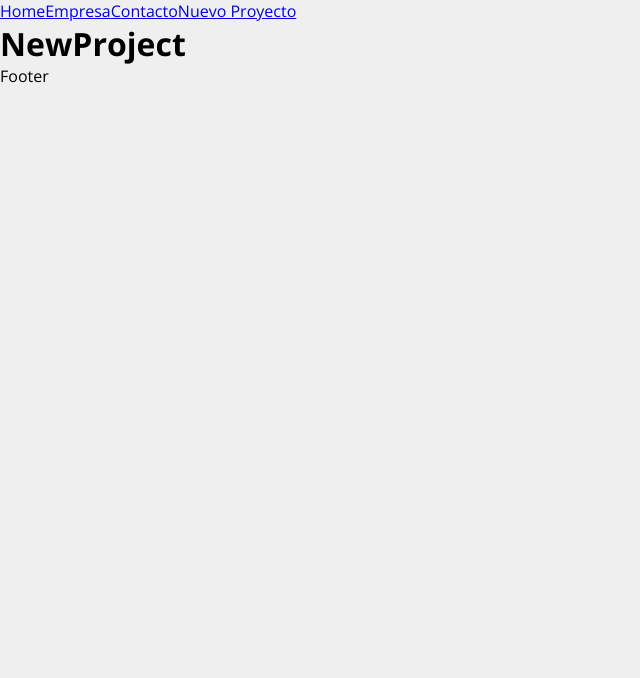
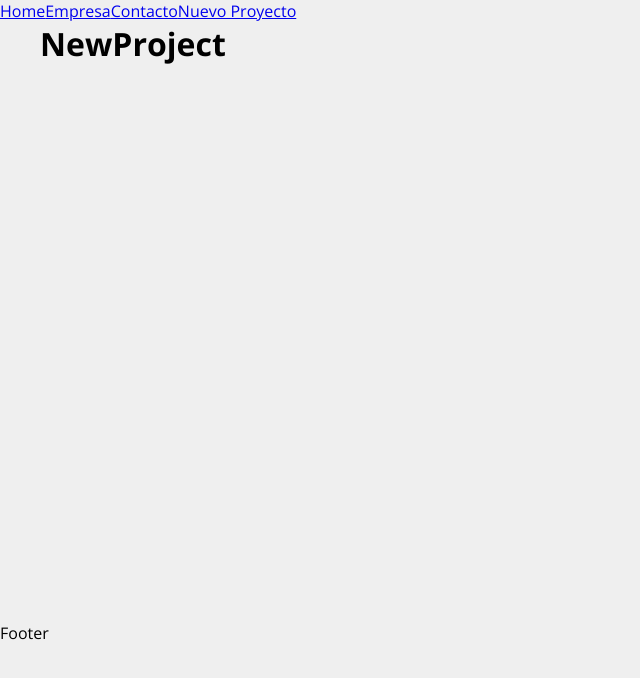
Before and after one commit to YagoCastelao/Proyecto-Costs, a React (Vite) app in the folder costs/: page /newproject in a window 1280 px wide. Shown: the top 678 px of the page, without its empty margins (0-640 px from the left). Built offline with nearby package versions, Linux system fonts and the light colour scheme.

Commit message:
Cambiado Router y creado primeros styles

```diff
--- a/costs/src/App.jsx
+++ b/costs/src/App.jsx
@@ -3,6 +3,8 @@
 import Company from "./components/pages/Company";
 import Contact from "./components/pages/Contact";
 import NewProject from "./components/pages/NewProject";
+
+import Container from "./components/layout/Container";
 
 function App() {
   return (
@@ -13,12 +15,14 @@
         <Link to="/contact">Contacto</Link>
         <Link to="/newproject">Nuevo Proyecto</Link>
       </div>
+      <Container customClass="minHeight">
       <Routes>
         <Route exact path="/" element={<Home />} />
         <Route exact path="/company" element={<Company />} />
         <Route exact path="/contact" element={<Contact />} />
         <Route exact path="/newproject" element={<NewProject />} />
       </Routes>
+      </Container>
       <p>Footer</p>
     </Router>
   );
--- /dev/null
+++ b/costs/src/components/layout/Container.jsx
@@ -0,0 +1,11 @@
+import styles from "./Container.module.css";
+
+function Container(props) {
+
+
+    return (
+  <div className={`${styles.container} ${styles[props.customClass]}`}>{props.children}</div>
+)
+}
+
+export default Container;
--- /dev/null
+++ b/costs/src/components/layout/Container.module.css
@@ -0,0 +1,20 @@
+.container {
+    width: 1200px;
+    display: flex;
+    justify-content: space-between;
+    margin: 0 auto;
+    flex-wrap: wrap;
+}
+
+.minHeight {
+    min-height: 75%;
+}
+
+.start {
+    justify-content: flex-start;
+}
+
+.column {
+    flex-direction: column;
+    justify-content: flex-start;
+}
--- a/costs/src/components/pages/Company.jsx
+++ b/costs/src/components/pages/Company.jsx
@@ -1,8 +1,8 @@
 function Company() {
   return (
-    <>
+    <div>
       <h1>Company</h1>
-    </>
+    </div>
   );
 }
 
--- a/costs/src/components/pages/Contact.jsx
+++ b/costs/src/components/pages/Contact.jsx
@@ -1,8 +1,8 @@
 function Contact() {
   return (
-    <>
+    <div>
       <h1>Contact</h1>
-    </>
+    </div>
   );
 }
 
--- a/costs/src/components/pages/Home.jsx
+++ b/costs/src/components/pages/Home.jsx
@@ -2,9 +2,9 @@
 
 
     return(
-        <>
+        <div>
             <h1>Home</h1>
-        </>
+        </div>
     )
 }
 
--- a/costs/src/components/pages/NewProject.jsx
+++ b/costs/src/components/pages/NewProject.jsx
@@ -1,8 +1,8 @@
 function NewProject() {
   return (
-    <>
+    <div>
       <h1>NewProject</h1>
-    </>
+    </div>
   );
 }
 
```
